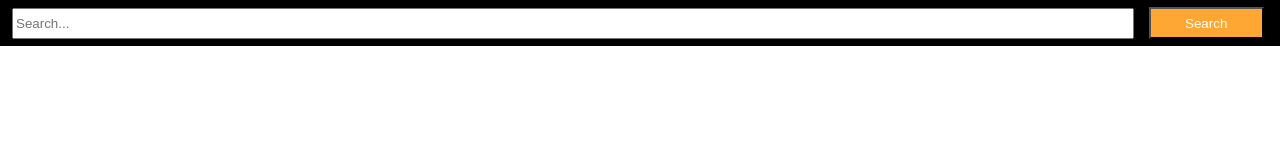
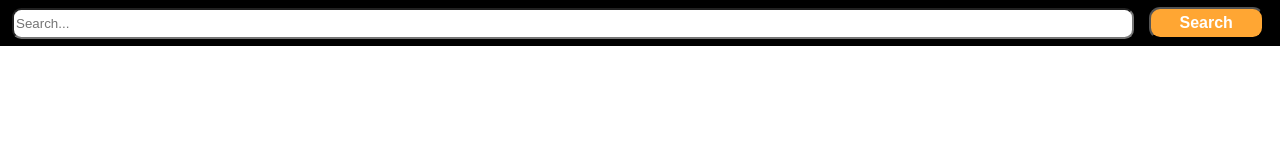
Before and after one commit to salma27/GP-organization-system, a React (Create React App) app in the folder frontend/: page / in a window 1280 px wide. Shown: the top 160 px of the page. Built offline with nearby package versions, Linux system fonts and the light colour scheme.

Commit message:
search bar updated

```diff
--- a/frontend/src/components/SearchBar/SearchBar.css
+++ b/frontend/src/components/SearchBar/SearchBar.css
@@ -11,6 +11,7 @@
     height: 25px;
     margin-left: 5px;
     margin-right: 15px;
+    border-radius: 0.7em;
 }
 
 #searchBtn{
@@ -18,4 +19,7 @@
     color: white;
     width: 9%;
     height: 32px;
+    border-radius: 0.7em;
+    font-weight: bold;
+    font-size: medium;
 }
--- a/frontend/src/index.js
+++ b/frontend/src/index.js
@@ -1,12 +1,14 @@
 import React from 'react';
 import ReactDOM from 'react-dom';
 import './index.css';
-import {App} from "components/App";
+//import { App } from "components/App";
 import reportWebVitals from './reportWebVitals';
+import SearchBar from './components/SearchBar/SearchBar';
+
 
 ReactDOM.render(
   <React.StrictMode>
-    <App />
+    <SearchBar />
   </React.StrictMode>,
   document.getElementById('root')
 );
```
